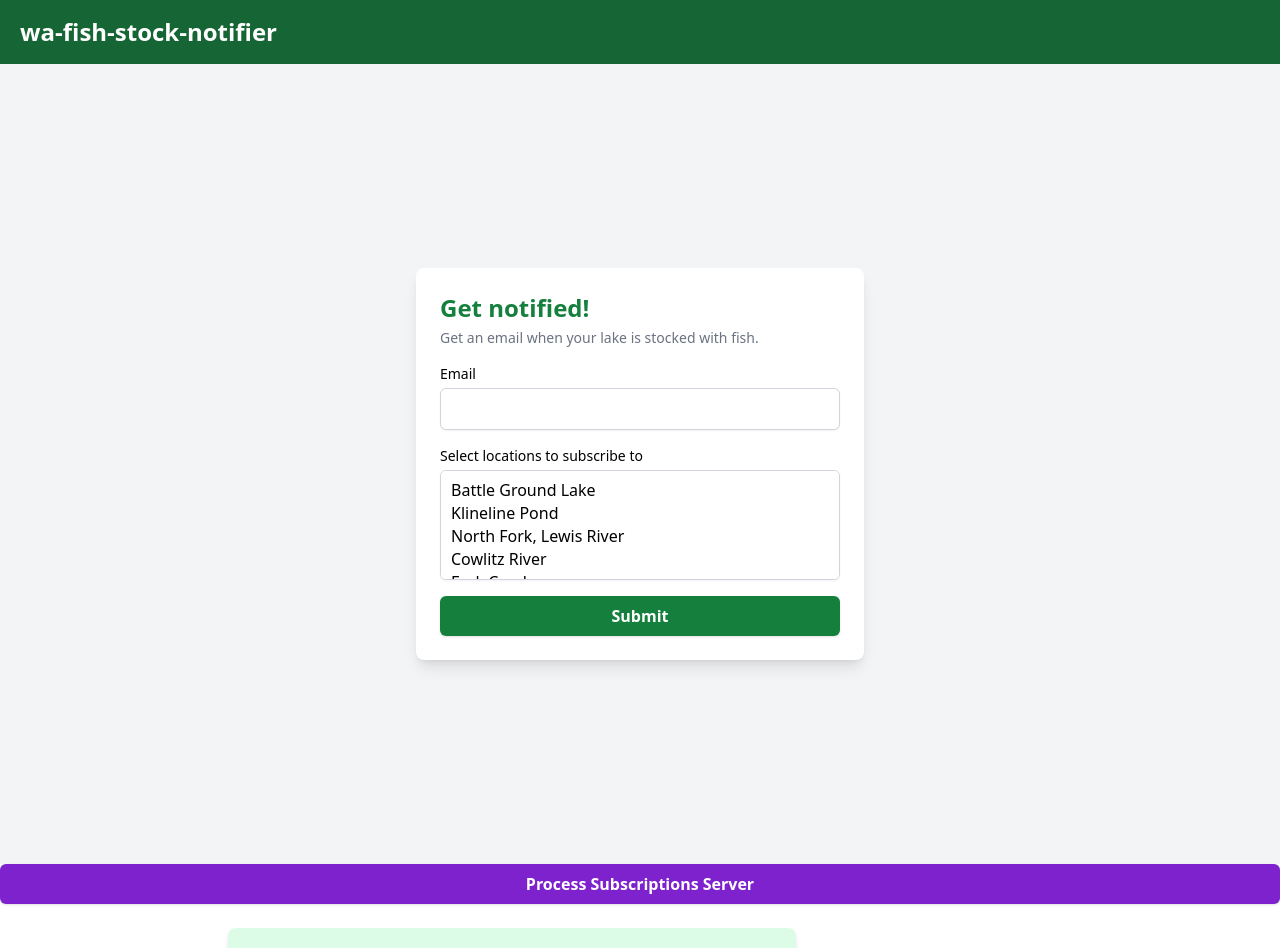
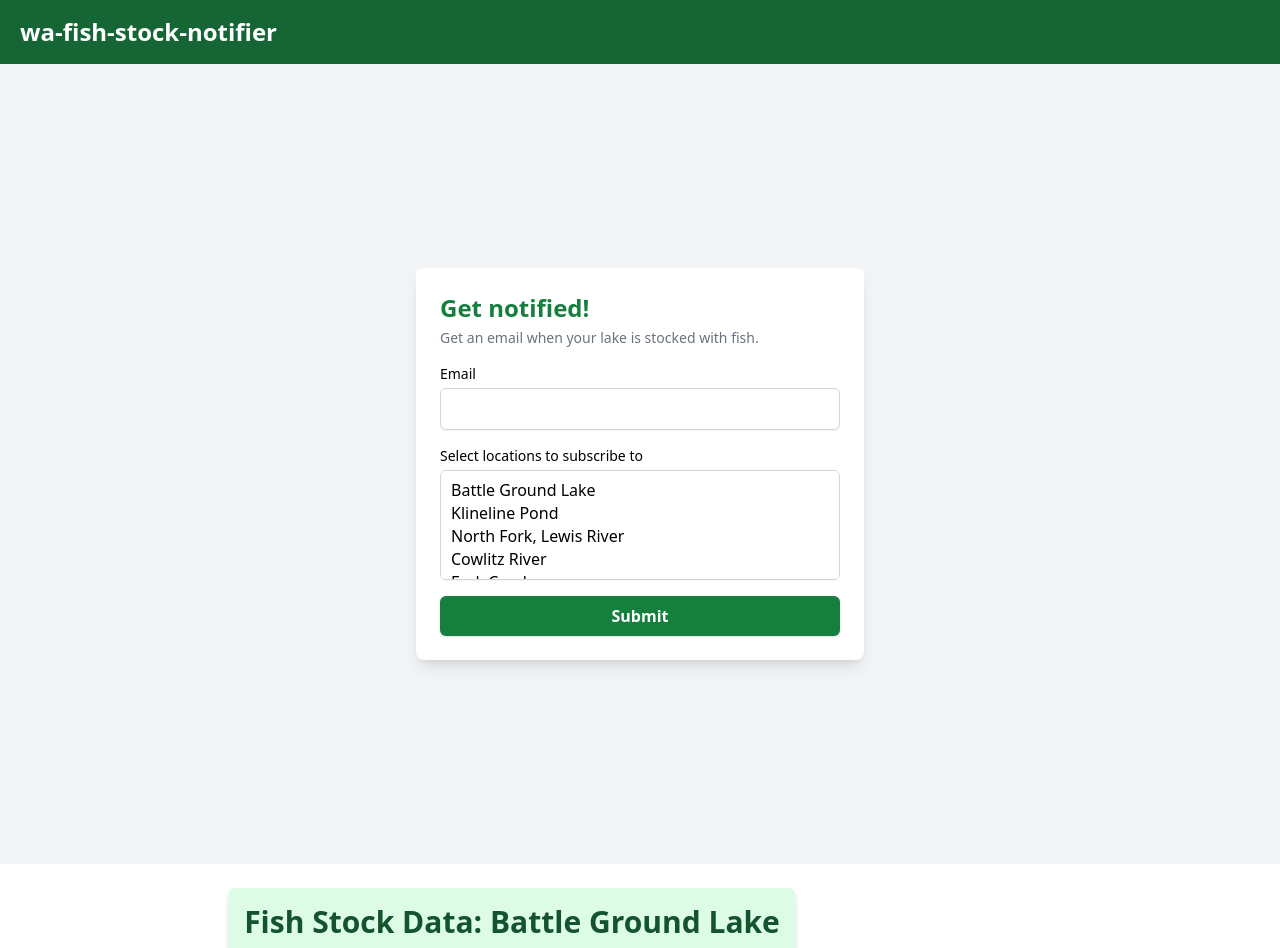
Before and after one commit to BradleyHendrickson/wa-fish-stock-notifier, a Next.js app in the folder wa-fish-stock-notifier/: page / in a window 1280 px wide. Shown: the top 948 px of the page. Built offline with nearby package versions, Linux system fonts and the light colour scheme; no server answers.

Commit message:
remove test server button

```diff
--- a/wa-fish-stock-notifier/app/page.js
+++ b/wa-fish-stock-notifier/app/page.js
@@ -62,11 +62,6 @@ const WaFishStockNotifier = () => {
 
       <SubscriptionForm />
 
-
-<button
-       className=" w-full py-2 px-4 bg-purple-700 text-white font-semibold rounded-md shadow hover:bg-purple-800 transition-colors"
-      onClick={callServerSubscriptions}>Process Subscriptions Server</button>
-
         <div className="w-full max-w-screen-lg px-4 bg-brown-100 py-6 flex flex-col items-center justify-center">
         <h1 className="text-green-900 text-3xl font-bold mb-6 text-center bg-green-100 p-4 rounded-lg shadow-md">
           Fish Stock Data: Battle Ground Lake
```
